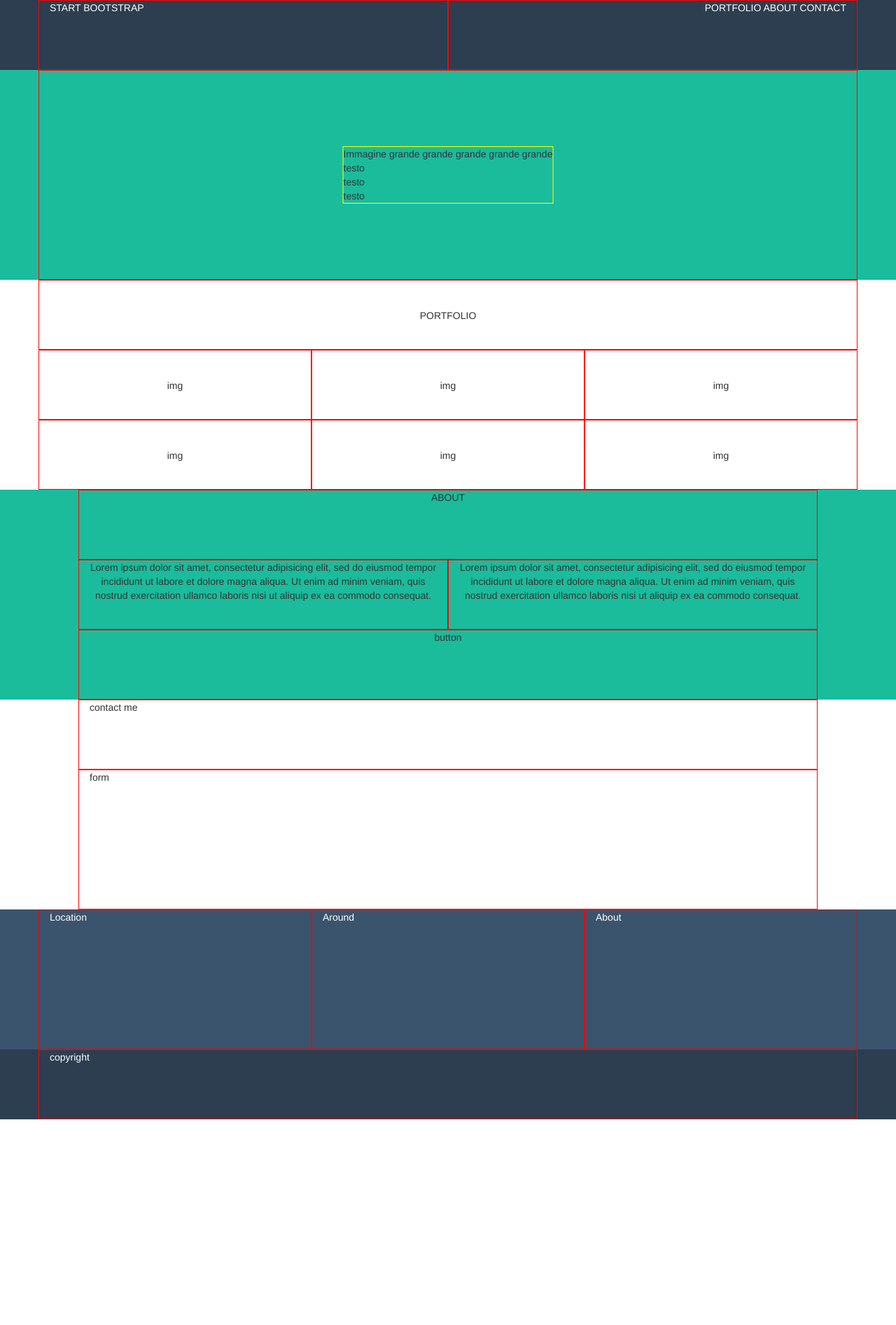
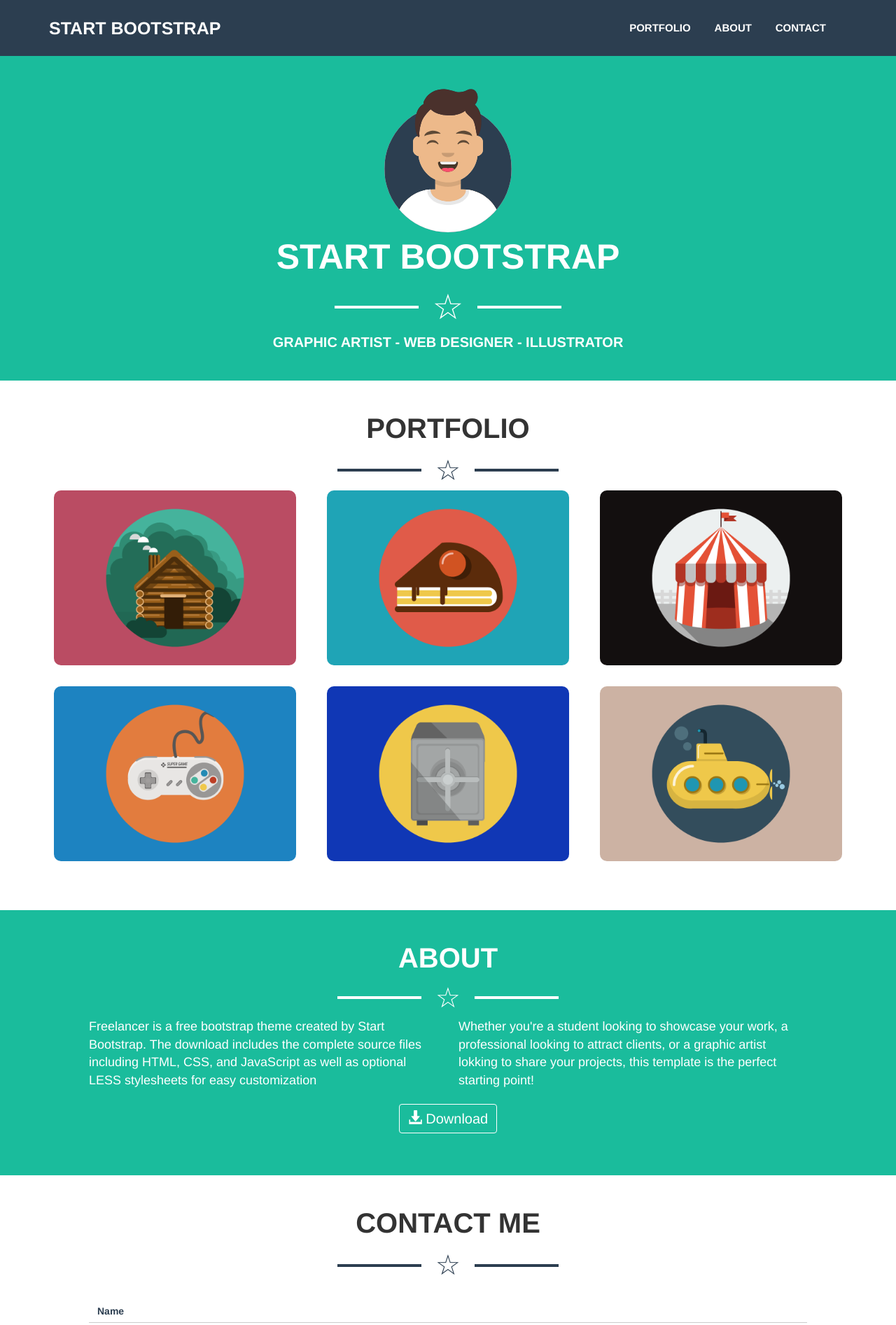
Before and after one commit to fabnico/html-css-bootstrap-freelancer, a plain HTML site: page index.html in a window 1280 px wide. Shown: the top 1894 px of the page at 70% size. Before the commit the page ends 1600 px from the top, so only its background shows below. Drawn offline with nearby package versions, Linux system fonts and the light colour scheme.

Commit message:
Rifinitura versione LG completata

```diff
--- a/css/style.css
+++ b/css/style.css
@@ -4,40 +4,178 @@
    color: white;
 }
 
-#header-bottom{
-   background-color: #1ABC9C;
+.navbar-l{
+   height: 80px;
 }
 
-#header-bottom .row .col-lg-12{
-   position: relative;
+.navbar-l > div{
+   font-size: 2.5rem;
+   line-height: 80px;
 }
 
-.h-b-content{
-   position: absolute;
-   top: 50%;
-   left: 50%;
-   transform: translate(-50%,-50%);
-   border: 1px solid yellow;
+ul > li{
+   display: inline-block;
+   line-height: 80px;
+}
+
+ul > li > a{
+   text-decoration: none;
+   color: white;
+   font-size: 1.5rem;
+   margin-right: 30px;
 }
 
 .navbar-r{
    text-align: right;
+   height: 80px;
+}
+
+#header-bottom{
+   background-color: #1ABC9C;
+   padding: 40px 0;
+}
+
+.h-b-content{
+   text-align: center;
+   color: white;
+}
+
+.h-b-content :nth-child(2){
+   font-size: 50px;
+   margin-top:
+}
+
+.h-b-content img{
+   width:200px;
+}
+
+.h-b-content :nth-child(4){
+   font-size: 20px;
+}
+
+.star-w{
+   margin: 0 20px;
+   display: inline-block;
+   color: white;
+   font-size: 40px;
+   vertical-align: middle;
+}
+
+
+.srow-w{
+   border: 2px solid white;
+   height: 1px;
+   width: 120px;
+   display: inline-block;
+   vertical-align: middle;
+}
+
+.my_text{
+   font-size: 40px;
+}
+
+.star-b{
+   margin: 0 20px;
+   display: inline-block;
+   color: #2C3E50;
+   font-size: 40px;
+   vertical-align: middle;
+}
+
+.srow-b{
+   border: 2px solid #2C3E50;
+   height: 1px;
+   width: 120px;
+   display: inline-block;
+   vertical-align: middle;
+}
+
+#portfolio{
+   padding: 40px 0;
+}
+
+#portfolio img{
+   height: 250px;
+   border-radius: 10px;
+   margin-bottom: 30px;
 }
 
 #about{
    background-color: #1ABC9C;
+   padding: 40px 0;
+}
+
+#about div {
+   color: white;
+}
+
+#about .row div:nth-child(2),#about .row div:nth-child(3){
+   font-size: 18px;
+}
+
+#about a[class="btn btn-default"]{
+   background-color: transparent;
+   color: white;
+   border-color: white;
+   font-size: 20px;
+   margin: 20px 0;
+}
+
+#contact{
+   padding: 40px 0;
+}
+
+input[class="form-control"]::placeholder,textarea[class="form-control"]::placeholder {
+   color: #2C3E50;
+   font-weight: bold;
+}
+
+input[class="form-control"], textarea[class="form-control"]{
+   border-top:none;
+   border-left: none;
+   border-right: none;
+   box-shadow: none;
+   border-radius: 0;
+}
+
+#contact [class="btn btn-default"]{
+   background-color: #1ABC9C;
+   color: white;
+   border: none;
+   font-weight: bold;
+   padding: 10px;
 }
 
 #footer-top{
    background-color: #3A546D;
    color: white;
+   padding: 40px 0;
 }
+
+.f-t-content span{
+   font-size: 30px;
+}
+
+.f-t-content div{
+   font-size: 20px;
+   line-height: normal;
+}
+
+#footer-top i{
+   margin-right: 15px;
+}
+
+#my_green{ /*È una porcheria, lo so, lo ritocco dopo aver completato*/
+   color: #1ABC9C;
+   font-size: 20px;
+}
+
 
 #footer-bottom{
    background-color: #2C3E50;
    color: white;
+   padding: 40px 0;
 }
-
 
 .my_container{
    width: 90%;
@@ -45,35 +183,3 @@
 }
 
 /*Media query*/
-
-
-/*Debug*/
-
-[class*="col-"]{
-   border: 1px solid red;
-}
-
-.h-100{
-   height: 100px;
-}
-
-.h-200{
-   height: 200px;
-}
-
-.h-300{
-   height: 300px;
-}
-
-.h-500{
-   height: 500px;
-}
-
-#portfolio{
-   text-align: center;
-   line-height: 100px;
-}
-
-#about{
-   text-align: center;
-}
--- a/index.html
+++ b/index.html
@@ -13,13 +13,17 @@
          <div id="header-top">
             <div class="container">
                <div class="row">
-                  <div class="col-xs-6 navbar-l h-100">
-                     START BOOTSTRAP
+                  <div class="col-xs-6 navbar-l">
+                     <div><strong>START BOOTSTRAP</strong></div>
                   </div>
-                  <div class="col-lg-6 col-md-6 hidden-sm hidden-xs navbar-r h-100">
-                     PORTFOLIO ABOUT CONTACT
+                  <div class="col-md-6 hidden-sm hidden-xs navbar-r">
+                     <ul>
+                        <li><a href="#"><strong>PORTFOLIO</strong></a></li>
+                        <li><a href="#"><strong>ABOUT</strong></a></li>
+                        <li><a href="#"><strong>CONTACT</strong></a></li>
+                     </ul>
                   </div>
-                  <div class="hidden-lg  hidden-md col-xs-6 navbar-r h-100">
+                  <div class="hidden-lg  hidden-md col-xs-6 navbar-r">
                      <i class="fa fa-bars fa-3x" aria-hidden="true"></i>
                   </div>
                </div>
@@ -28,12 +32,12 @@
          <div id="header-bottom">
             <div class="container">
                <div class="row">
-                  <div class="col-xs-12 h-300">
+                  <div class="col-xs-12 text-center">
                      <div class="h-b-content">
-                        Immagine grande grande grande grande grande <br>
-                        testo <br>
-                        testo <br>
-                        testo <br>
+                        <img src="img/avataaars.svg" alt="Avatar">
+                        <div><strong>START BOOTSTRAP</strong></div>
+                        <div><span class="srow-w"></span><span class="star-w">&#x2606;</span><span class="srow-w"></span></div>
+                        <div><strong>GRAPHIC ARTIST - WEB DESIGNER - ILLUSTRATOR</strong></div>
                      </div>
                   </div>
                </div>
@@ -45,26 +49,27 @@
          <div id="portfolio">
             <div class="container">
                <div class="row">
-                  <div class="col-xs-12 h-100">
-                     PORTFOLIO
+                  <div class="col-xs-12 text-center my_text">
+                     <div><strong>PORTFOLIO</strong></div>
+                     <div><span class="srow-b"></span><span class="star-b">&#x2606;</span><span class="srow-b"></span></div>
                   </div>
-                  <div class="col-lg-4 col-md-6 col-xs-12 h-100">
-                     img
+                  <div class="col-lg-4 col-md-6 col-xs-12 text-center">
+                     <div class="ciao"><img src="img/cabin.png" alt="Immagine di una casa"></div>
                   </div>
-                  <div class="col-lg-4 col-md-6 col-xs-12 h-100">
-                     img
+                  <div class="col-lg-4 col-md-6 col-xs-12 text-center">
+                     <img src="img/cake.png" alt="Immagine di una torta">
                   </div>
-                  <div class="col-lg-4 col-md-6 col-xs-12 h-100">
-                     img
+                  <div class="col-lg-4 col-md-6 col-xs-12 text-center">
+                     <img src="img/circus.png" alt="Immagine di un circo">
                   </div>
-                  <div class="col-lg-4 col-md-6 col-xs-12 h-100">
-                     img
+                  <div class="col-lg-4 col-md-6 col-xs-12 text-center">
+                     <img src="img/game.png" alt="Immagine di un controller">
                   </div>
-                  <div class="col-lg-4 col-md-6 col-xs-12 h-100">
-                     img
+                  <div class="col-lg-4 col-md-6 col-xs-12 text-center">
+                     <img src="img/safe.png" alt="Immagine di una cassaforte">
                   </div>
-                  <div class="col-lg-4 col-md-6 col-xs-12 h-100">
-                     img
+                  <div class="col-lg-4 col-md-6 col-xs-12 text-center">
+                     <img src="img/submarine.png" alt="Immagine di un sottomarino">
                   </div>
                </div>
             </div>
@@ -76,17 +81,18 @@
             <div class="container">
                <div class="my_container">
                   <div class="row">
-                     <div class="col-xs-12 h-100">
-                        ABOUT
+                     <div class="col-xs-12 text-center my_text">
+                        <div><strong>ABOUT</strong></div>
+                        <div><span class="srow-w"></span><span class="star-w">&#x2606;</span><span class="srow-w"></span></div>
                      </div>
-                     <div class="col-lg-6 col-md-6 col-xs-12 h-100">
-                        Lorem ipsum dolor sit amet, consectetur adipisicing elit, sed do eiusmod tempor incididunt ut labore et dolore magna aliqua. Ut enim ad minim veniam, quis nostrud exercitation ullamco laboris nisi ut aliquip ex ea commodo consequat.
+                     <div class="col-md-6 col-xs-12">
+                        Freelancer is a free bootstrap theme created by Start Bootstrap. The download includes the complete source files including HTML, CSS, and JavaScript as well as optional LESS stylesheets for easy customization
                      </div>
-                     <div class="col-lg-6 col-md-6 col-xs-12 h-100">
-                        Lorem ipsum dolor sit amet, consectetur adipisicing elit, sed do eiusmod tempor incididunt ut labore et dolore magna aliqua. Ut enim ad minim veniam, quis nostrud exercitation ullamco laboris nisi ut aliquip ex ea commodo consequat.
+                     <div class="col-md-6 col-xs-12">
+                        Whether you're a student looking to showcase your work, a professional looking to attract clients, or a graphic artist lokking to share your projects, this template is the perfect starting point!
                      </div>
-                     <div class="col-xs-12 h-100">
-                        button
+                     <div class="col-xs-12 text-center">
+                        <a class="btn btn-default" href="#" role="button"><span class="glyphicon glyphicon-download-alt"></span> Download</a>
                      </div>
                   </div>
                </div>
@@ -99,11 +105,29 @@
             <div class="container">
                <div class="my_container">
                   <div class="row">
-                     <div class="col-xs-12 h-100">
-                        contact me
+                     <div class="col-xs-12">
+                        <div class="col-xs-12 text-center my_text">
+                           <div><strong>CONTACT ME</strong></div>
+                           <div><span class="srow-b"></span><span class="star-b">&#x2606;</span><span class="srow-b"></span></div>
+                        </div>
                      </div>
-                     <div class="col-xs-12 h-200">
-                        form
+                     <div class="col-xs-12">
+                        <form>
+                          <div class="form-group">
+                            <label for="Name"></label>
+                            <input type="text" class="form-control" placeholder="Name">
+                          </div>
+                          <div class="form-group">
+                            <input type="email" class="form-control" placeholder="Email Address">
+                          </div>
+                          <div class="form-group">
+                            <input type="text" class="form-control" placeholder="Phone Number">
+                          </div>
+                          <div class="form-group">
+                            <textarea class="form-control" rows="5" placeholder="Message"></textarea>
+                          </div>
+                          <button type="submit" class="btn btn-default">Send</button>
+                     </form>
                      </div>
                   </div>
                </div>
@@ -115,14 +139,22 @@
          <div id="footer-top">
             <div class="container">
                <div class="row">
-                  <div class="col-lg-4 col-md-4 col-xs-12 h-200">
-                     Location
+                  <div class="col-md-4 col-xs-12 f-t-content text-center">
+                     <span>LOCATION</span>
+                     <div class="">2215 John Daniel Drive Clark, MO 54243</div>
                   </div>
-                  <div class="col-lg-4 col-md-4 col-xs-12 h-200">
-                     Around
+                  <div class="col-md-4 col-xs-12 f-t-content text-center">
+                     <span>AROUND THE WEB</span>
+                     <div>
+                        <i class="fa fa-facebook fa-2x" aria-hidden="true"></i>
+                        <i class="fa fa-google-plus-official fa-2x" aria-hidden="true"></i>
+                        <i class="fa fa-twitter fa-2x" aria-hidden="true"></i>
+                        <i class="fa fa-linkedin fa-2x" aria-hidden="true"></i>
+                     </div>
                   </div>
-                  <div class="col-lg-4 col-md-4 col-xs-12 h-200">
-                     About
+                  <div class="col-md-4 col-xs-12 f-t-content text-center">
+                     <span>ABOUT FREELANCER</span>
+                     <div>Freelance is a free to use, open source Bootstrap theme created by <span id="my_green">Start Bootstrap</span>.</div>
                   </div>
                </div>
             </div>
@@ -130,8 +162,8 @@
          <div id="footer-bottom">
             <div class="container">
                <div class="row">
-                  <div class="col-xs-12 h-100">
-                     copyright
+                  <div class="col-xs-12 text-center">
+                     Copyright &copy; Your Website 2019
                   </div>
                </div>
             </div>
```
Also changed, not shown: img/avataaars.svg (added), img/cabin.png (added), img/cake.png (added), img/circus.png (added), img/game.png (added), img/safe.png (added), img/submarine.png (added).
